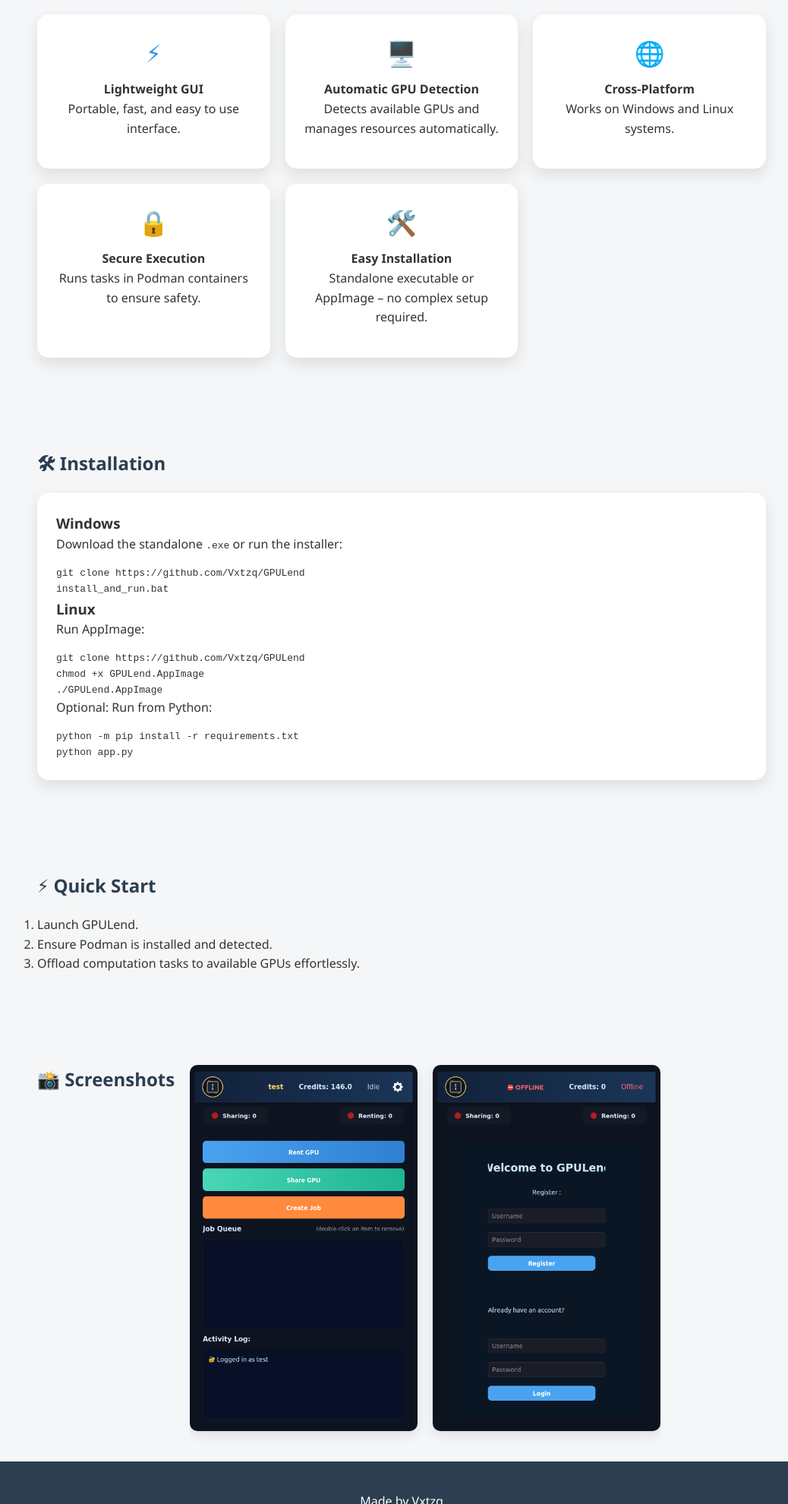
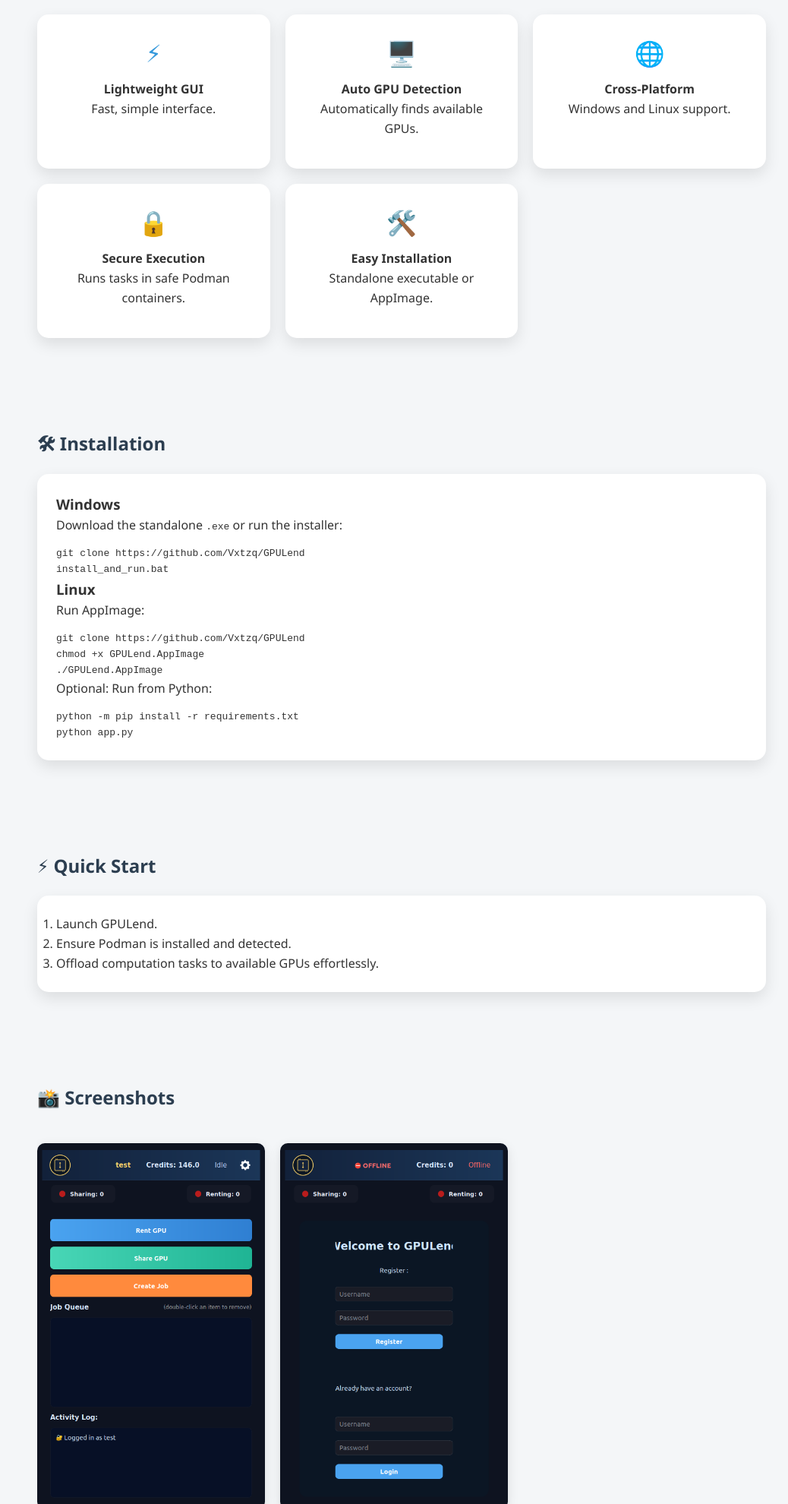
Before and after one commit to Vxtzq/GPULend, a plain HTML site: page index.html in a window 1280 px wide. Shown: the part 820-2800 px from the top of the page at 76% size, without its empty margins (111-1149 px from the left). Drawn offline with Linux system fonts and the light colour scheme.

Commit message:
Update index.html

```diff
--- a/index.html
+++ b/index.html
@@ -27,20 +27,20 @@
     .card:hover { transform: translateY(-5px); }
     .card-icon { font-size: 2em; margin-bottom: 10px; color: #3498db; }
 
-    /* Installation */
-    .install-box { background: #fff; padding: 25px; border-radius: 15px; box-shadow: 0 8px 20px rgba(0,0,0,0.1); margin-top: 20px; }
+    /* Boxes */
+    .box { background: #fff; padding: 25px; border-radius: 15px; box-shadow: 0 8px 20px rgba(0,0,0,0.1); margin-top: 20px; }
 
     /* Screenshots */
-    .screenshots { display: flex; overflow-x: auto; gap: 20px; padding-bottom: 20px; }
-    .screenshots img { flex: 0 0 auto; width: 300px; border-radius: 10px; box-shadow: 0 5px 15px rgba(0,0,0,0.1); }
+    .screenshots-container { display: flex; overflow-x: auto; gap: 20px; padding-top: 20px; }
+    .screenshots-container img { flex: 0 0 auto; width: 300px; border-radius: 10px; box-shadow: 0 5px 15px rgba(0,0,0,0.1); }
 
     /* Footer */
     footer { text-align: center; padding: 40px 20px; background: #2c3e50; color: #fff; }
 
     /* Scrollbar styling for screenshots */
-    .screenshots::-webkit-scrollbar { height: 8px; }
-    .screenshots::-webkit-scrollbar-thumb { background: #3498db; border-radius: 4px; }
-    .screenshots::-webkit-scrollbar-track { background: #eee; border-radius: 4px; }
+    .screenshots-container::-webkit-scrollbar { height: 8px; }
+    .screenshots-container::-webkit-scrollbar-thumb { background: #3498db; border-radius: 4px; }
+    .screenshots-container::-webkit-scrollbar-track { background: #eee; border-radius: 4px; }
   </style>
 </head>
 <body>
@@ -56,9 +56,9 @@
   <section>
     <h2>🌟 Overview</h2>
     <div class="cards">
-      <div class="card"><div class="card-icon">💻</div><strong>Rent GPU</strong><p>Access high-VRAM GPUs from the community.</p></div>
-      <div class="card"><div class="card-icon">🔗</div><strong>Share GPU</strong><p>Offer your own GPU to help others and earn credits.</p></div>
-      <div class="card"><div class="card-icon">📊</div><strong>Manage Jobs & Credits</strong><p>Track tasks, usage, and rewards with ease.</p></div>
+      <div class="card"><div class="card-icon">💻</div><strong>Rent GPU</strong><p>Use GPUs from other users to run your tasks.</p></div>
+      <div class="card"><div class="card-icon">🔗</div><strong>Share GPU</strong><p>Offer your GPU for others and earn credits.</p></div>
+      <div class="card"><div class="card-icon">📊</div><strong>Manage Jobs</strong><p>Keep track of tasks, credits, and usage.</p></div>
     </div>
   </section>
 
@@ -66,18 +66,18 @@
   <section>
     <h2>✨ Features</h2>
     <div class="cards">
-      <div class="card"><div class="card-icon">⚡</div><strong>Lightweight GUI</strong><p>Portable, fast, and easy to use interface.</p></div>
-      <div class="card"><div class="card-icon">🖥️</div><strong>Automatic GPU Detection</strong><p>Detects available GPUs and manages resources automatically.</p></div>
-      <div class="card"><div class="card-icon">🌐</div><strong>Cross-Platform</strong><p>Works on Windows and Linux systems.</p></div>
-      <div class="card"><div class="card-icon">🔒</div><strong>Secure Execution</strong><p>Runs tasks in Podman containers to ensure safety.</p></div>
-      <div class="card"><div class="card-icon">🛠️</div><strong>Easy Installation</strong><p>Standalone executable or AppImage – no complex setup required.</p></div>
+      <div class="card"><div class="card-icon">⚡</div><strong>Lightweight GUI</strong><p>Fast, simple interface.</p></div>
+      <div class="card"><div class="card-icon">🖥️</div><strong>Auto GPU Detection</strong><p>Automatically finds available GPUs.</p></div>
+      <div class="card"><div class="card-icon">🌐</div><strong>Cross-Platform</strong><p>Windows and Linux support.</p></div>
+      <div class="card"><div class="card-icon">🔒</div><strong>Secure Execution</strong><p>Runs tasks in safe Podman containers.</p></div>
+      <div class="card"><div class="card-icon">🛠️</div><strong>Easy Installation</strong><p>Standalone executable or AppImage.</p></div>
     </div>
   </section>
 
   <!-- Installation -->
   <section>
     <h2>🛠 Installation</h2>
-    <div class="install-box">
+    <div class="box">
       <h3>Windows</h3>
       <p>Download the standalone <code>.exe</code> or run the installer:</p>
       <pre>git clone https://github.com/Vxtzq/GPULend
@@ -88,6 +88,7 @@
       <pre>git clone https://github.com/Vxtzq/GPULend
 chmod +x GPULend.AppImage
 ./GPULend.AppImage</pre>
+
       <p>Optional: Run from Python:</p>
       <pre>python -m pip install -r requirements.txt
 python app.py</pre>
@@ -97,17 +98,19 @@
   <!-- Quick Start -->
   <section>
     <h2>⚡ Quick Start</h2>
-    <ol>
-      <li>Launch GPULend.</li>
-      <li>Ensure Podman is installed and detected.</li>
-      <li>Offload computation tasks to available GPUs effortlessly.</li>
-    </ol>
+    <div class="box">
+      <ol>
+        <li>Launch GPULend.</li>
+        <li>Ensure Podman is installed and detected.</li>
+        <li>Offload computation tasks to available GPUs effortlessly.</li>
+      </ol>
+    </div>
   </section>
 
   <!-- Screenshots -->
-  <section class="screenshots">
+  <section>
     <h2>📸 Screenshots</h2>
-    <div class="screenshots">
+    <div class="screenshots-container">
       <img src="screenshot1.png" alt="GPULend Screenshot 1">
       <img src="screenshot2.png" alt="GPULend Screenshot 2">
     </div>
```
